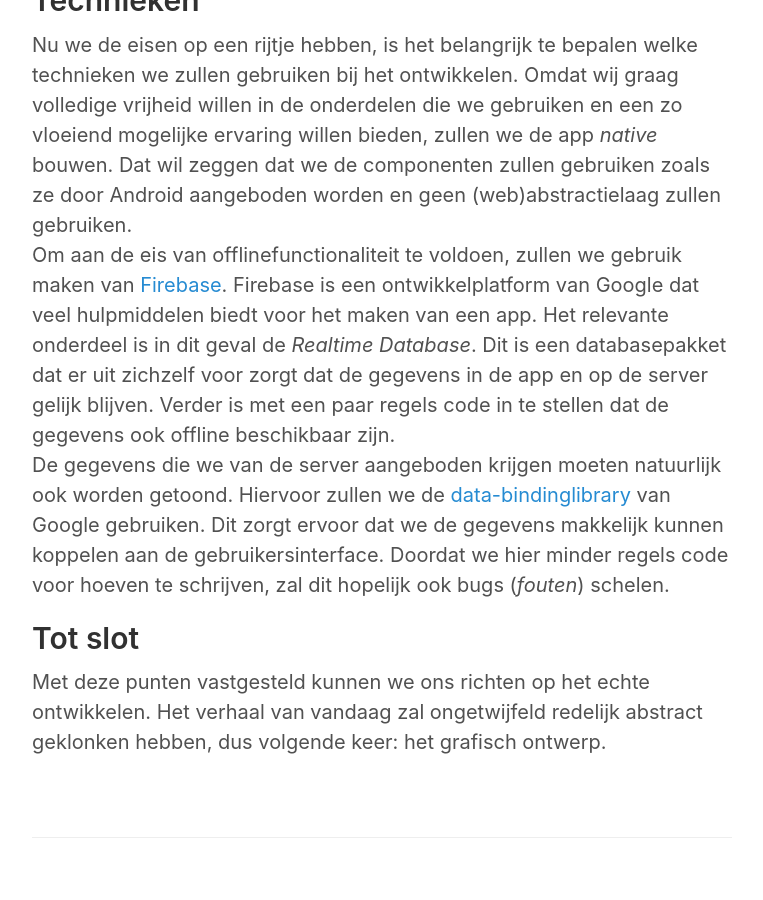
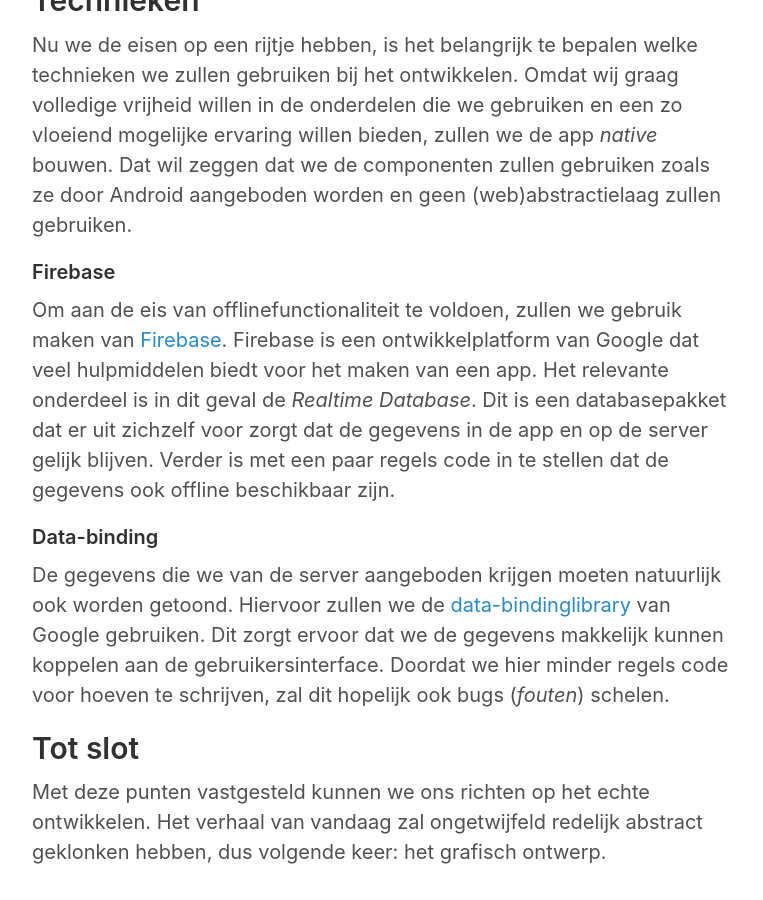
Before and after one commit to move4mobile/geekbites, a Jekyll site: the page built from _posts/2017-01-31-lichtstad-android-1.md, in a window 1280 px wide and 900 px high, scrolled down 2254 px. Shown: the whole window, without its empty margins (258-1021 px from the left). Built offline with Jekyll 4.4.1, drawn with Linux system fonts in a browser that asks for light colours; comment, search, counter and statistics services are not loaded.

Commit message:
Add headers to geeky stuff

```diff
--- a/_posts/2017-01-31-lichtstad-android-1.md
+++ b/_posts/2017-01-31-lichtstad-android-1.md
@@ -28,7 +28,11 @@ Hieruit is het volgende lijstje komen rollen:
 
 ## Technieken
 Nu we de eisen op een rijtje hebben, is het belangrijk te bepalen welke technieken we zullen gebruiken bij het ontwikkelen. Omdat wij graag volledige vrijheid willen in de onderdelen die we gebruiken en een zo vloeiend mogelijke ervaring willen bieden, zullen we de app _native_ bouwen. Dat wil zeggen dat we de componenten zullen gebruiken zoals ze door Android aangeboden worden en geen (web)abstractielaag zullen gebruiken.
+
+#### Firebase
 Om aan de eis van offlinefunctionaliteit te voldoen, zullen we gebruik maken van [Firebase](https://firebase.google.com). Firebase is een ontwikkelplatform van Google dat veel hulpmiddelen biedt voor het maken van een app. Het relevante onderdeel is in dit geval de _Realtime Database_. Dit is een databasepakket dat er uit zichzelf voor zorgt dat de gegevens in de app en op de server gelijk blijven. Verder is met een paar regels code in te stellen dat de gegevens ook offline beschikbaar zijn.
+
+#### Data-binding
 De gegevens die we van de server aangeboden krijgen moeten natuurlijk ook worden getoond. Hiervoor zullen we de [data-bindinglibrary](https://developer.android.com/topic/libraries/data-binding/index.html) van Google gebruiken. Dit zorgt ervoor dat we de gegevens makkelijk kunnen koppelen aan de gebruikersinterface. Doordat we hier minder regels code voor hoeven te schrijven, zal dit hopelijk ook bugs (_fouten_) schelen.
 
 ## Tot slot
```
